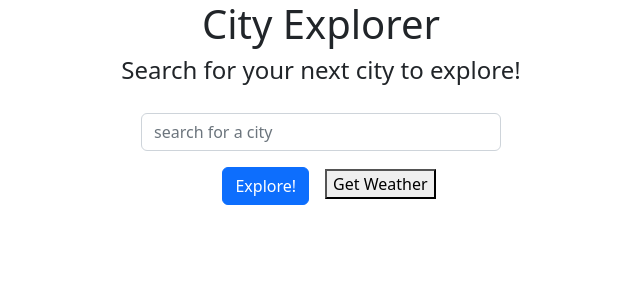
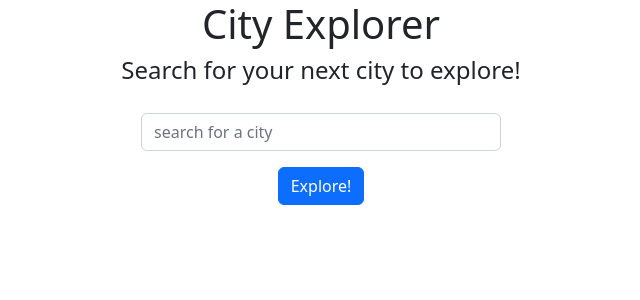
Before and after one commit to elleem/city-explorer-frontend, a React (Create React App) app: page / in a window 1280 px wide. Shown: the top 300 px of the page, without its empty margins (319-959 px from the left). Built offline with nearby package versions, Linux system fonts and the light colour scheme.

Commit message:
refactors and updates weather component and renders working weather data

```diff
--- a/src/Locations.js
+++ b/src/Locations.js
@@ -19,13 +19,15 @@ class Locations extends React.Component {
     };
   }
 
-  getLocation = async (citySearch) => {
+  getLocation = async (search) => {
     try {
       const url = `https://us1.locationiq.com/v1/search.php?key=${process.env.REACT_APP_LOCATION_KEY}&q=${this.state.citySearch}&format=json`;
       const response = await axios.get(url);
       //try catch conditional catches the error
-      this.setState({ locationObj: response.data[0], error: null });
-      this.getWeather({citySearch});
+      let data = response.data[0]
+      this.setState({ locationObj: response.data[0], lat: data.lat, lon: data.lon, error: null });
+      //this.getWeather(lat, lon);
+      this.getWeather(data.lat, data.lon);
     } catch (error) {
       if (error.response) {
         let message = `${error.response.data.error}. ${error.message}${error.code}`;
@@ -37,8 +39,8 @@ class Locations extends React.Component {
     }
   };
 
-  getWeather = async () => {
-    const url = `${process.env.REACT_APP_WEATHER_KEY}/weather?searchQuery=${this.props.citySearch}`;
+  getWeather = async (lat,lon) => {
+    const url = `${process.env.REACT_APP_SERVER}/weather?lat=${lat}&lon=${lon}`;
     const response = await axios.get(url);
     console.log(response);
     this.setState({ weather: response.data });
@@ -57,7 +59,6 @@ class Locations extends React.Component {
         {this.state.locationObj.place_id && (
           <>
             <CityMap
-              getLocation={this.state.getLocation}
               citySearch={this.state.locationObj.display_name}
               lat={this.state.locationObj.lat}
               lon={this.state.locationObj.lon}
@@ -69,7 +70,7 @@ class Locations extends React.Component {
         {/* //locations will render weather component */}
 
         <>
-          <Weather citySearch={this.state.citySearch} />
+          {this.state.locationObj.place_id && <Weather weather={this.state.weather} />}
         </>
       </Form.Group>
     );
--- a/src/Weather.js
+++ b/src/Weather.js
@@ -1,27 +1,16 @@
 import axios from "axios";
 import React from "react";
-import { Accordion, Card } from "react-bootstrap";
+import { Accordion } from "react-bootstrap";
 
 class Weather extends React.Component {
-  constructor(props) {
-    super(props);
-    this.state = {
-      weather: [],
-    };
-  }
-  getWeather = async () => {
-    const url = `${process.env.REACT_APP_WEATHER_KEY}/weather?searchQuery=${this.props.citySearch}`;
-    const response = await axios.get(url);
-    console.log(response);
-    this.setState({ weather: response.data });
-  };
+
+
   render() {
     return (
       <>
-        <button onClick={this.getWeather}> Get Weather</button>
         <Accordion defaultActiveKey="0">
-          {this.state.weather.length > 0 &&
-            this.state.weather.map((forecast, idx) => (
+          {this.props.weather.length > 0 &&
+            this.props.weather.map((forecast,idx)=>(
               <Accordion.Item eventKey={idx} key={idx}>
                 <Accordion.Header>{forecast.date}</Accordion.Header>
                 <Accordion.Body>
```
Also changed, not shown: 1 other file (tests, documents, lock files or other folders).
